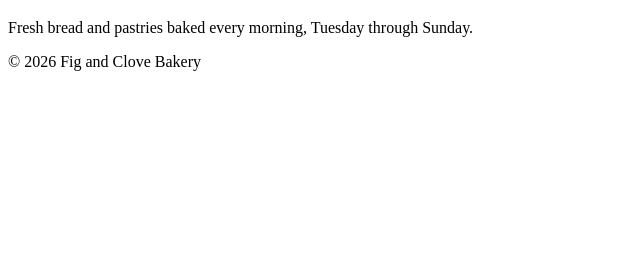
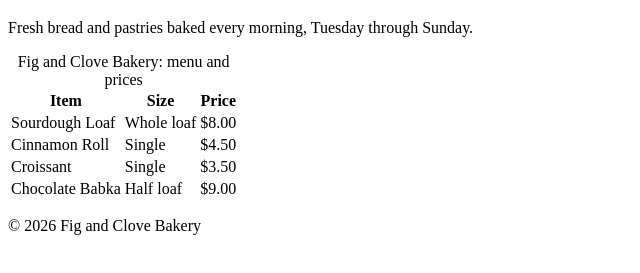
Before and after one commit to MollyMoyer/week5-practice, a plain HTML site: page index.html in a window 1280 px wide. Shown: the part 61-334 px from the top of the page, without its empty margins (0-640 px from the left). Drawn offline with Linux system fonts and the light colour scheme.

Commit message:
Add data table

```diff
--- a/index.html
+++ b/index.html
@@ -12,6 +12,34 @@
 
   <main>
     <p>Fresh bread and pastries baked every morning, Tuesday through Sunday.</p>
+ <table>
+  <caption>Fig and Clove Bakery: menu and prices</caption>
+  <tr>
+    <th scope="col">Item</th>
+    <th scope="col">Size</th>
+    <th scope="col">Price</th>
+  </tr>
+  <tr>
+    <td>Sourdough Loaf</td>
+    <td>Whole loaf</td>
+    <td>$8.00</td>
+  </tr>
+  <tr>
+    <td>Cinnamon Roll</td>
+    <td>Single</td>
+    <td>$4.50</td>
+  </tr>
+  <tr>
+    <td>Croissant</td>
+    <td>Single</td>
+    <td>$3.50</td>
+  </tr>
+  <tr>
+    <td>Chocolate Babka</td>
+    <td>Half loaf</td>
+    <td>$9.00</td>
+  </tr>
+</table>
   </main>
 
   <footer>
```
